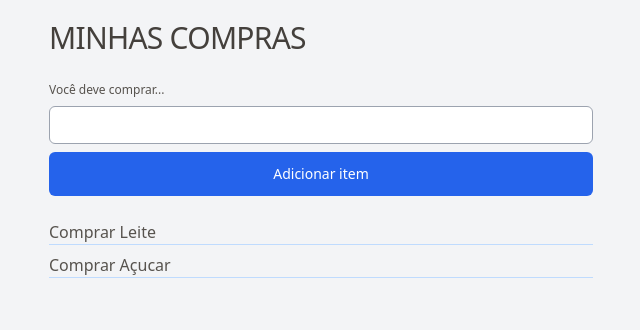
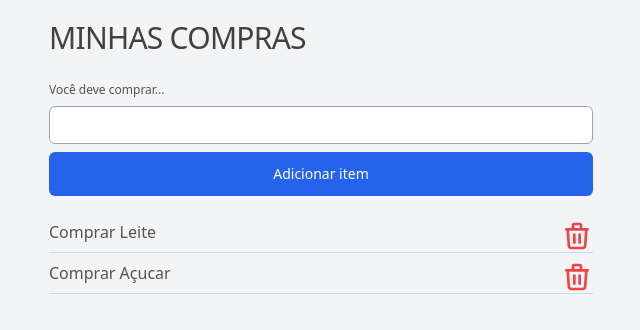
Before and after one commit to EdsonLuiz/minhas-compras, an Angular app: page / in a window 1280 px wide. Shown: the top 330 px of the page, without its empty margins (319-959 px from the left). Built offline with nearby package versions, Linux system fonts and the light colour scheme.

Commit message:
feat: remove item

```diff
--- a/src/app/shopping-list.component.html
+++ b/src/app/shopping-list.component.html
@@ -1,15 +1,36 @@
 <div class="min-h-screen bg-gray-100">
-  <div class="container max-w-xl px-4 py-5 mx-auto">
-    <h1 class="text-3xl tracking-tight uppercase text-graywarm-700 font-extralight">Minhas compras</h1>
+  <div class="container max-w-xl min-h-screen px-4 py-5 mx-auto">
+    <h1 class="text-3xl tracking-tight uppercase text-graywarm-700 font-extralight">
+      Minhas compras
+    </h1>
 
     <div class="mt-5">
-      <label class="inline-block mb-2 text-xs text-graywarm-600 " for="newItem">Você deve comprar...</label>
-      <input id="newItem" [(ngModel)]="newItem" class="min-w-full text-sm border-gray-400 rounded-md focus:border-blue-600" type="text">
-      <button type="submit" (click)="addNewItem()" class="min-w-full px-1 py-3 mt-2 text-sm text-white bg-blue-600 rounded-md ">Adicionar item</button>
+      <label class="inline-block mb-2 text-xs text-graywarm-600" for="newItem">Você deve comprar...</label>
+      <input id="newItem" [(ngModel)]="newItem"
+        class="min-w-full text-sm border-gray-400 rounded-md focus:border-blue-600" type="text" />
+      <button type="submit" (click)="addNewItem()"
+        class="min-w-full px-1 py-3 mt-2 text-sm text-white bg-blue-600 rounded-md">
+        Adicionar item
+      </button>
     </div>
 
-    <ul class="mt-6 space-y-2">
-      <li class="border-b border-blue-200 text-graywarm-600" *ngFor="let item of list">Comprar {{item}}</li>
+    <div class="h-full min-h-full mt-4" *ngIf="noItems()">
+      <svg class="text-graywarm-500" xmlns="http://www.w3.org/2000/svg" fill="none" viewBox="0 0 24 24" stroke="currentColor">
+        <path stroke-linecap="round" stroke-linejoin="round" stroke-width="2" d="M3 3h2l.4 2M7 13h10l4-8H5.4M7 13L5.4 5M7 13l-2.293 2.293c-.63.63-.184 1.707.707 1.707H17m0 0a2 2 0 100 4 2 2 0 000-4zm-8 2a2 2 0 11-4 0 2 2 0 014 0z" />
+      </svg>
+    </div>
+
+    <ul *ngIf="!noItems()" class="mt-6 space-y-2">
+      <li class="flex justify-between border-b border-blue-200 text-graywarm-600" *ngFor="let item of list">
+        Comprar {{ item }}
+        <button (click)="deleteItem(item)">
+          <svg class="h-8 text-red-500" xmlns="http://www.w3.org/2000/svg" fill="none" viewBox="0 0 24 24"
+            stroke="currentColor">
+            <path stroke-linecap="round" stroke-linejoin="round" stroke-width="2"
+              d="M19 7l-.867 12.142A2 2 0 0116.138 21H7.862a2 2 0 01-1.995-1.858L5 7m5 4v6m4-6v6m1-10V4a1 1 0 00-1-1h-4a1 1 0 00-1 1v3M4 7h16" />
+          </svg>
+        </button>
+      </li>
     </ul>
   </div>
 </div>
--- a/src/app/shopping-list.component.ts
+++ b/src/app/shopping-list.component.ts
@@ -27,4 +27,13 @@ export class ShoppingListComponent implements OnInit {
     this.newItem = ''
   }
 
+  deleteItem(itemToDelete: string) {
+    console.log(itemToDelete)
+    this.list = this.list.filter(item => item !== itemToDelete)
+  }
+
+  noItems(): boolean {
+    return Boolean(this.list.length <= 0)
+  }
+
 }
--- a/tailwind.config.js
+++ b/tailwind.config.js
@@ -1,10 +1,8 @@
 const colors = require('tailwindcss/colors')
-
-const isProd = process.env.NODE_ENV === 'production'
 
 module.exports = {
   purge: {
-    enabled: isProd,
+    enabled: true,
     content: [
       './src/**/*.{html,ts}',
     ]
```
